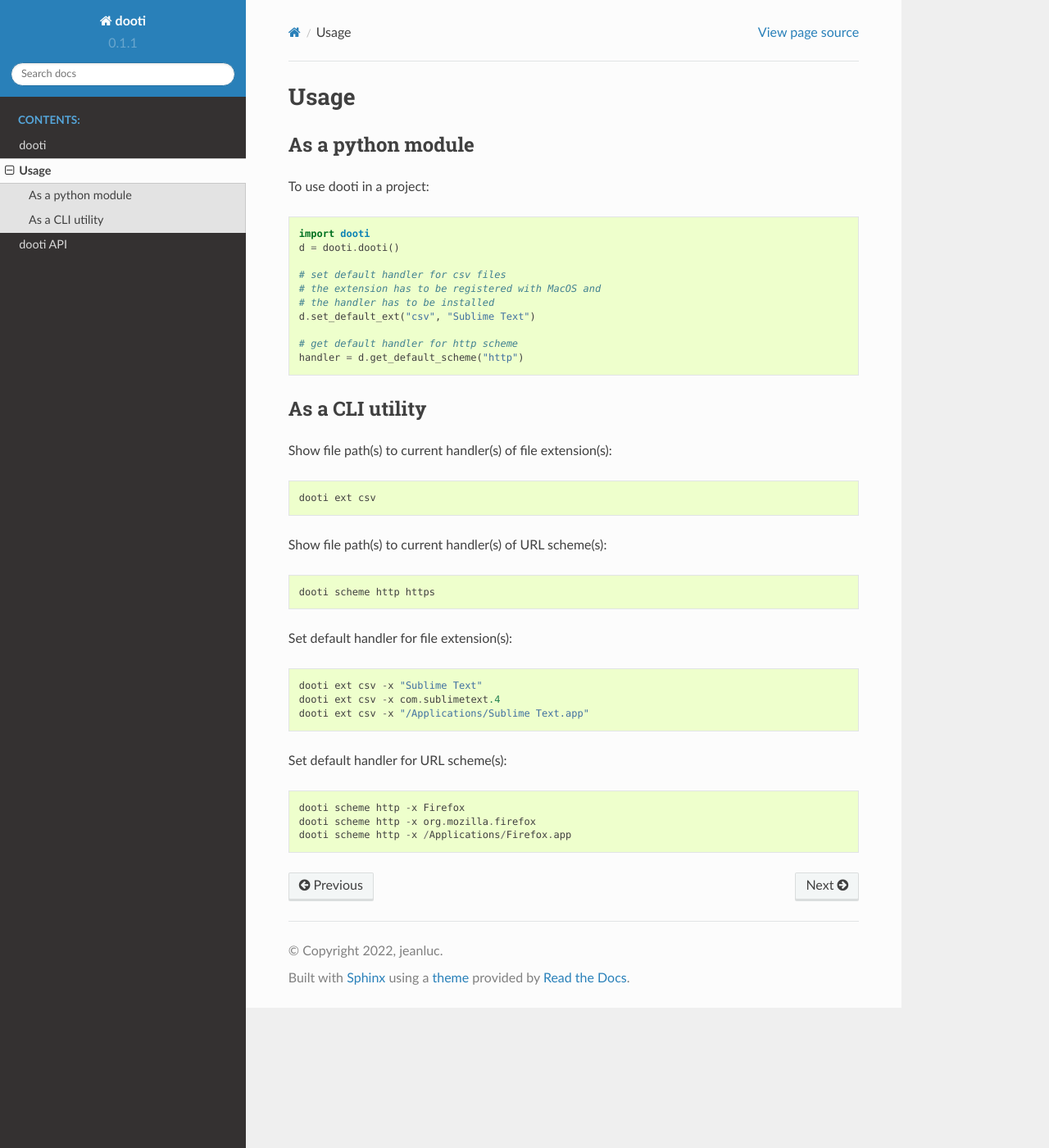
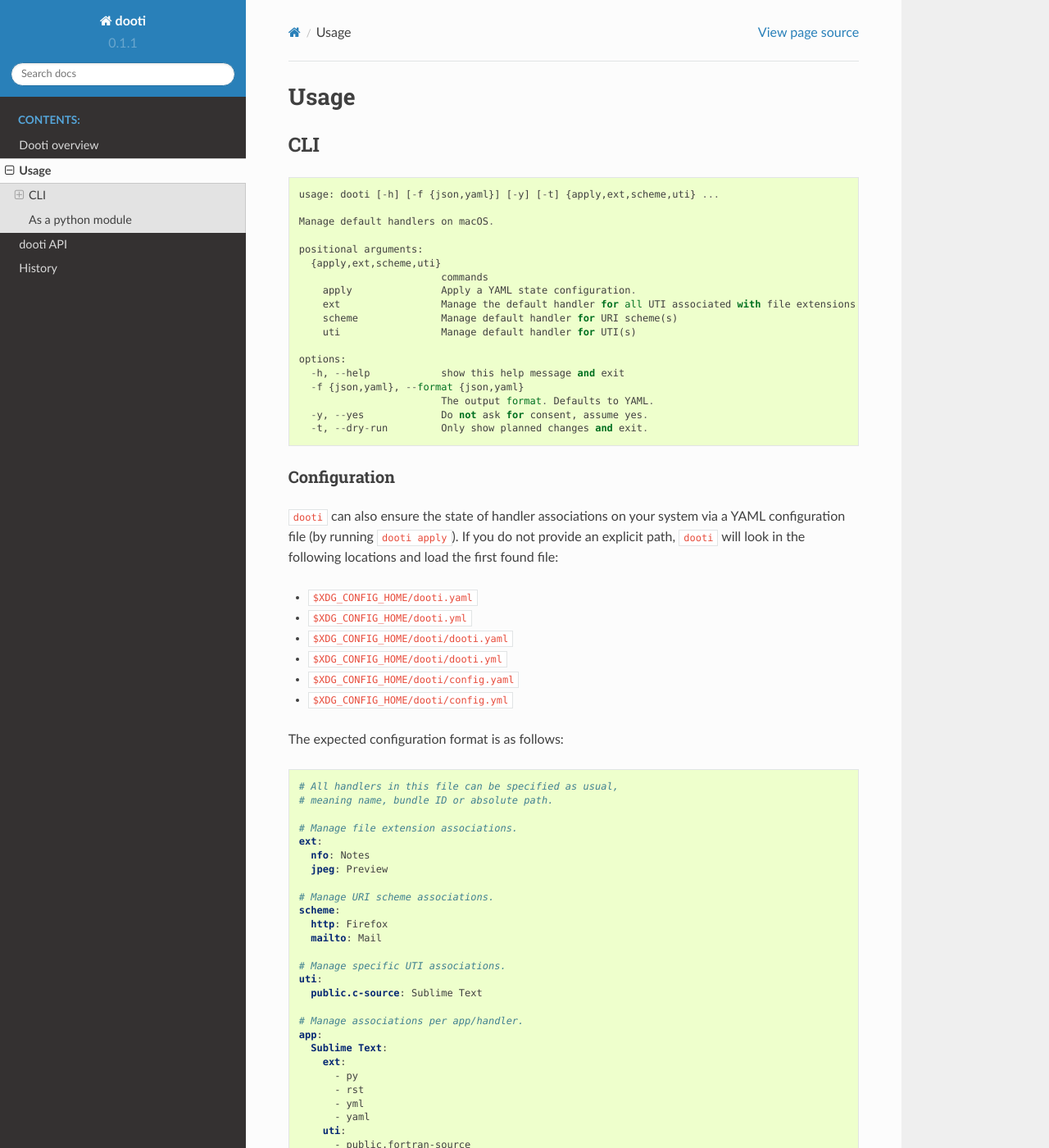
Before and after one commit to lkubb/dooti, a Sphinx documentation site: the page built from docs/usage.rst, in a window 1280 px wide and 1400 px high. Shown: the whole window at 82% size. Built offline with Sphinx 7.4.7 and the Read the Docs theme 2.0.0, drawn with Linux system fonts in a browser that asks for light colours; some of the changed text lies outside the part shown.

Commit message:
Update docs

```diff
--- /dev/null
+++ b/docs/history.rst
@@ -0,0 +1 @@
+.. include:: ../HISTORY.rst
--- a/docs/index.rst
+++ b/docs/index.rst
@@ -1,5 +1,5 @@
 Welcome to dooti's documentation!
-======================================
+=================================
 
 .. toctree::
    :maxdepth: 2
@@ -8,6 +8,7 @@ Welcome to dooti's documentation!
    readme
    usage
    api
+   history
 
 Indices and tables
 ==================
--- a/docs/usage.rst
+++ b/docs/usage.rst
@@ -2,30 +2,84 @@
 Usage
 =====
 
-As a python module
-------------------
-To use dooti in a project::
+CLI
+---
+::
 
-    import dooti
-    d = dooti.dooti()
+    usage: dooti [-h] [-f {json,yaml}] [-y] [-t] {apply,ext,scheme,uti} ...
 
-    # set default handler for csv files
-    # the extension has to be registered with MacOS and
-    # the handler has to be installed
-    d.set_default_ext("csv", "Sublime Text")
+    Manage default handlers on macOS.
 
-    # get default handler for http scheme
-    handler = d.get_default_scheme("http")
+    positional arguments:
+      {apply,ext,scheme,uti}
+                            commands
+        apply               Apply a YAML state configuration.
+        ext                 Manage the default handler for all UTI associated with file extensions
+        scheme              Manage default handler for URI scheme(s)
+        uti                 Manage default handler for UTI(s)
+
+    options:
+      -h, --help            show this help message and exit
+      -f {json,yaml}, --format {json,yaml}
+                            The output format. Defaults to YAML.
+      -y, --yes             Do not ask for consent, assume yes.
+      -t, --dry-run         Only show planned changes and exit.
+
+Configuration
+~~~~~~~~~~~~~
+``dooti`` can also ensure the state of handler associations on your system via a YAML configuration file (by running ``dooti apply``). If you do not provide an explicit path, ``dooti`` will look in the following locations and load the first found file:
+
+* ``$XDG_CONFIG_HOME/dooti.yaml``
+* ``$XDG_CONFIG_HOME/dooti.yml``
+* ``$XDG_CONFIG_HOME/dooti/dooti.yaml``
+* ``$XDG_CONFIG_HOME/dooti/dooti.yml``
+* ``$XDG_CONFIG_HOME/dooti/config.yaml``
+* ``$XDG_CONFIG_HOME/dooti/config.yml``
+
+The expected configuration format is as follows:
+
+.. code-block:: yaml
+
+    # All handlers in this file can be specified as usual,
+    # meaning name, bundle ID or absolute path.
+
+    # Manage file extension associations.
+    ext:
+      nfo: Notes
+      jpeg: Preview
+
+    # Manage URI scheme associations.
+    scheme:
+      http: Firefox
+      mailto: Mail
+
+    # Manage specific UTI associations.
+    uti:
+      public.c‑source: Sublime Text
+
+    # Manage associations per app/handler.
+    app:
+      Sublime Text:
+        ext:
+          - py
+          - rst
+          - yml
+          - yaml
+        uti:
+          - public.fortran‑source
+
+      Brave Browser:
+        scheme:
+          - ipfs
 
 
-
-As a CLI utility
-----------------
+Examples
+~~~~~~~~
 Show file path(s) to current handler(s) of file extension(s)::
 
     dooti ext csv
 
-Show file path(s) to current handler(s) of URL scheme(s)::
+Show file path(s) to current handler(s) of URI scheme(s)::
 
     dooti scheme http https
 
@@ -35,8 +89,32 @@ Set default handler for file extension(s)::
     dooti ext csv -x com.sublimetext.4
     dooti ext csv -x "/Applications/Sublime Text.app"
 
-Set default handler for URL scheme(s)::
+Set default handler for URI scheme(s)::
 
     dooti scheme http -x Firefox
     dooti scheme http -x org.mozilla.firefox
     dooti scheme http -x /Applications/Firefox.app
+
+Show proposed changes from explict config file::
+
+    dooti -t apply -i my_conf.yaml
+
+Automatically apply idempotent state from dotfiles and show output using ``jq``::
+
+    dooti -yf json apply | jq
+
+
+As a python module
+------------------
+To use dooti in a project::
+
+    import dooti
+    d = dooti.Dooti()
+
+    # set default handler for csv files
+    # the extension has to be registered with MacOS and
+    # the handler has to be installed
+    d.set_default_ext("csv", "Sublime Text")
+
+    # get default handler for http scheme
+    handler = d.get_default_scheme("http")
--- a/dooti/__init__.py
+++ b/dooti/__init__.py
@@ -2,3 +2,5 @@ __author__ = "jeanluc"
 __version__ = "0.1.1"
 
 from .dooti import ApplicationNotFound, BundleURLNotFound, Dooti, ExtHasNoRegisteredUTI
+
+__all__ = ["ApplicationNotFound", "BundleURLNotFound", "Dooti", "ExtHasNoRegisteredUTI"]
```
Also changed, not shown: README.rst (+75 -40 lines), docs/api.rst (+1 -9 lines).
